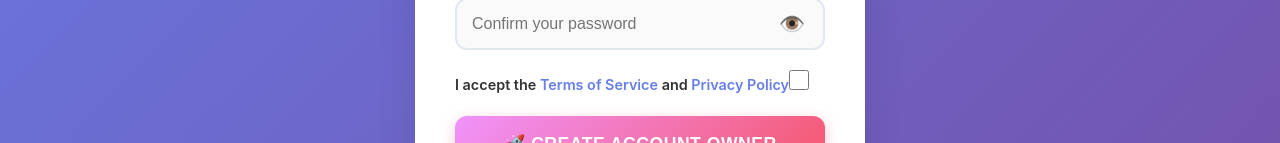
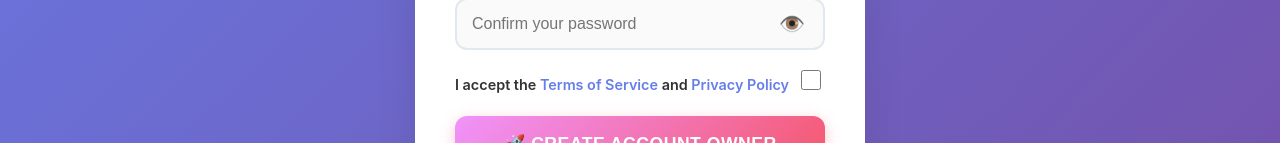
Before and after one commit to faridahmadovbgs-sys/fhapp, a React (Create React App) app in the folder client/: page /register/owner in a window 1280 px wide. Shown: the part 657-800 px from the top of the page. Built offline with nearby package versions, Linux system fonts and the light colour scheme; no server answers.

Commit message:
fix: Add left margin to checkbox for better spacing
- Added 12px left margin to checkbox input
- Creates more visual separation from text
- Checkbox now positioned slightly more to the right

```diff
--- a/client/src/components/Login.css
+++ b/client/src/components/Login.css
@@ -442,7 +442,7 @@
   cursor: pointer;
   accent-color: #667eea;
   order: 2;
-  margin: 0;
+  margin: 0 0 0 12px;
 }
 
 .checkbox-label .checkbox-text {
```
